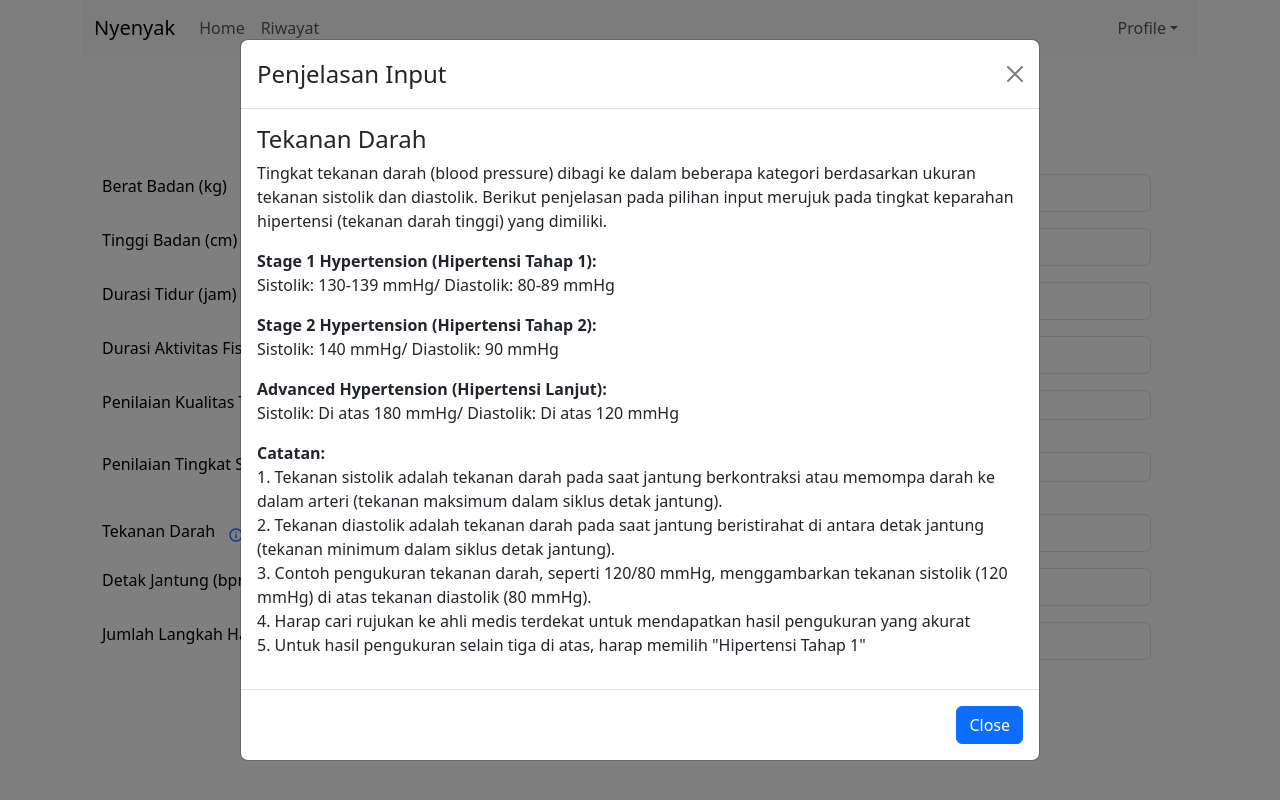
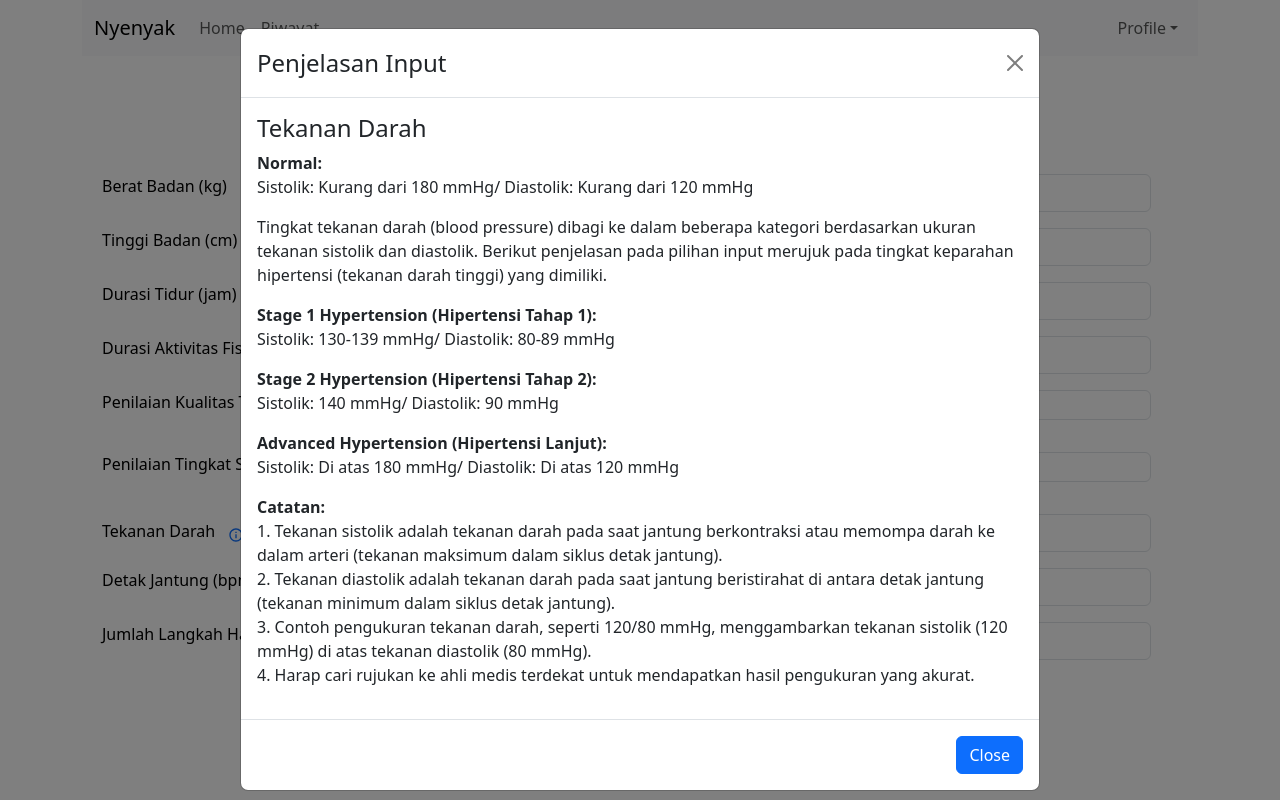
Before and after one commit to MayricoAK/Nyenyak-Web, a React (Create React App) app in the folder frontend/: page /form-diagnosis in a window 1280 px wide. Both pictures are taken after a click on the button 236 px from the left and 533 px from the top of the page. Built offline with nearby package versions, Linux system fonts and the light colour scheme.

Commit message:
add more input for blood pressure

```diff
--- a/frontend/src/pages/FormDiagnosis.js
+++ b/frontend/src/pages/FormDiagnosis.js
@@ -9,7 +9,7 @@ import { BiInfoCircle } from 'react-icons/bi';
 import Table from 'react-bootstrap/Table';
 import { Form } from 'react-bootstrap';
 
-function MyVerticallyCenteredModal(props) {
+function BPmodal(props) {
   return (
     <Modal
       {...props}
@@ -24,6 +24,10 @@ function MyVerticallyCenteredModal(props) {
       </Modal.Header>
       <Modal.Body>
         <h4>Tekanan Darah</h4>
+        <p>
+        <b>Normal:</b><br/>
+        Sistolik: Kurang dari 180 mmHg/ Diastolik: Kurang dari 120 mmHg
+        </p>
         <p>
         Tingkat tekanan darah (blood pressure) dibagi ke dalam beberapa kategori berdasarkan ukuran tekanan sistolik dan diastolik.
         Berikut penjelasan pada pilihan input merujuk pada tingkat keparahan hipertensi (tekanan darah tinggi) yang dimiliki.
@@ -45,8 +49,7 @@ function MyVerticallyCenteredModal(props) {
         1. Tekanan sistolik adalah tekanan darah pada saat jantung berkontraksi atau memompa darah ke dalam arteri (tekanan maksimum dalam siklus detak jantung).<br/>
         2. Tekanan diastolik adalah tekanan darah pada saat jantung beristirahat di antara detak jantung (tekanan minimum dalam siklus detak jantung).<br/>
         3. Contoh pengukuran tekanan darah, seperti 120/80 mmHg, menggambarkan tekanan sistolik (120 mmHg) di atas tekanan diastolik (80 mmHg).<br/>
-        4. Harap cari rujukan ke ahli medis terdekat untuk mendapatkan hasil pengukuran yang akurat<br/>
-        5. Untuk hasil pengukuran selain tiga di atas, harap memilih "Hipertensi Tahap 1"
+        4. Harap cari rujukan ke ahli medis terdekat untuk mendapatkan hasil pengukuran yang akurat.
         </p>
       </Modal.Body>
       <Modal.Footer>
@@ -72,6 +75,7 @@ function FormDiagnosis() {
   });
   const [bloodPressureOptions, setBloodPressureOptions] = useState([
     { value: '', label: 'Pilih Tekanan Darah', hidden: false }, // Default option
+    { value: 'normal', label: 'Normal', hidden: false },
     { value: 'stage 1', label: 'Hipertensi Tahap 1', hidden: false },
     { value: 'stage 2', label: 'Hipertensi Tahap 2', hidden: false },
     { value: 'advanced', label: 'Hipertensi Lanjut', hidden: false }
@@ -377,7 +381,7 @@ function FormDiagnosis() {
             </div>
             </Form>
       </div>
-              <MyVerticallyCenteredModal
+              <BPmodal
                 show={modalShow}
                 onHide={() => setModalShow(false)}
               />
```
